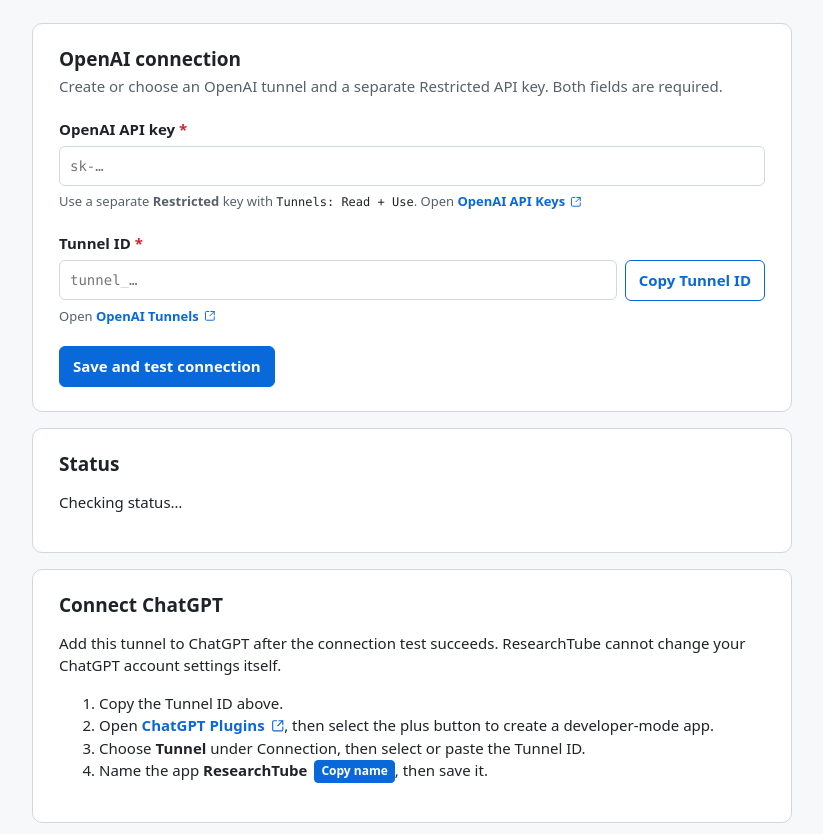
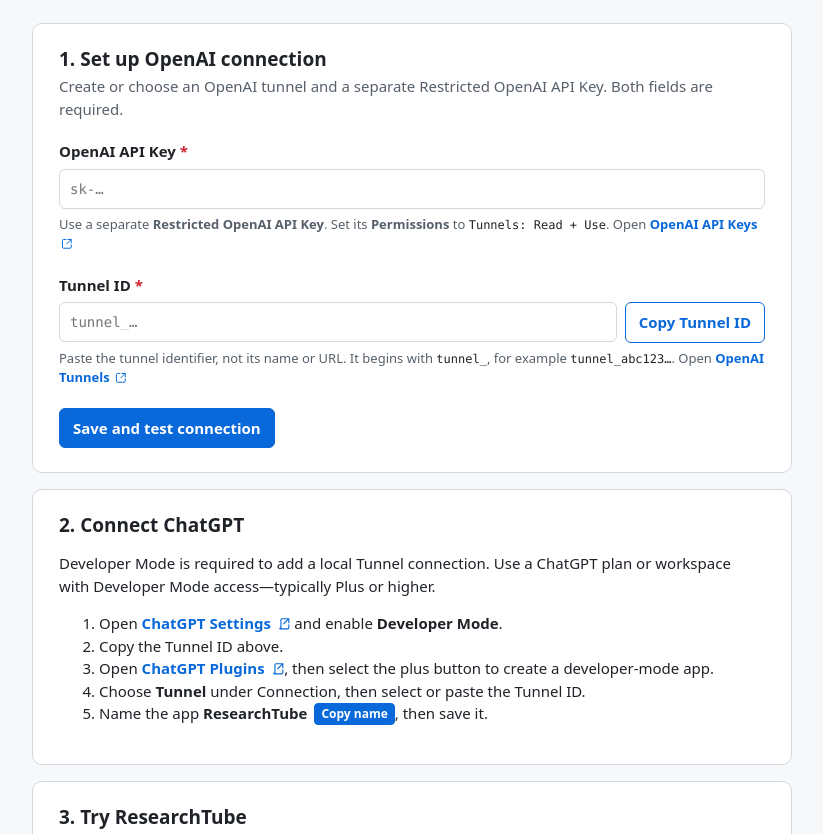
Before and after one commit to ilinic/ResearchTube, a browser extension: page onboarding.html in a window 1280 px wide. Shown: the part 105-939 px from the top of the page, without its empty margins (228-1051 px from the left). Drawn offline with Linux system fonts and the light colour scheme.

Commit message:
Settings page improvement

```diff
--- a/onboarding.html
+++ b/onboarding.html
@@ -14,19 +14,37 @@
     </header>
 
     <section>
-      <h2>OpenAI connection</h2>
-      <p class="intro">Create or choose an OpenAI tunnel and a separate Restricted API key. Both fields are required.</p>
+      <h2>1. Set up OpenAI connection</h2>
+      <p class="intro">Create or choose an OpenAI tunnel and a separate Restricted OpenAI API Key. Both fields are required.</p>
 
-      <label for="api-key">OpenAI API key <span class="required" aria-label="required">*</span></label>
+      <label for="api-key">OpenAI API Key <span class="required" aria-label="required">*</span></label>
       <input id="api-key" type="password" autocomplete="off" spellcheck="false" placeholder="sk-…" required>
-      <p class="field-help">Use a separate <strong>Restricted</strong> key with <code>Tunnels: Read + Use</code>. Open <a href="#" data-open="apiKeys">OpenAI API Keys <svg class="external-link-icon" viewBox="0 0 24 24" aria-hidden="true"><path d="M14 3h7v7M21 3l-9 9M21 14v5a2 2 0 0 1-2 2H5a2 2 0 0 1-2-2V5a2 2 0 0 1 2-2h5"/></svg></a></p>
+      <p class="field-help">Use a separate <strong>Restricted OpenAI API Key</strong>. Set its <strong>Permissions</strong> to <code>Tunnels: Read + Use</code>. Open <a href="#" data-open="apiKeys">OpenAI API Keys <svg class="external-link-icon" viewBox="0 0 24 24" aria-hidden="true"><path d="M14 3h7v7M21 3l-9 9M21 14v5a2 2 0 0 1-2 2H5a2 2 0 0 1-2-2V5a2 2 0 0 1 2-2h5"/></svg></a></p>
 
       <label for="tunnel-id">Tunnel ID <span class="required" aria-label="required">*</span></label>
       <div class="copy-row"><input id="tunnel-id" type="text" autocomplete="off" spellcheck="false" placeholder="tunnel_…" required><button id="copy-tunnel" class="secondary" type="button">Copy Tunnel ID</button></div>
-      <p class="field-help">Open <a href="#" data-open="tunnels">OpenAI Tunnels <svg class="external-link-icon" viewBox="0 0 24 24" aria-hidden="true"><path d="M14 3h7v7M21 3l-9 9M21 14v5a2 2 0 0 1-2 2H5a2 2 0 0 1-2-2V5a2 2 0 0 1 2-2h5"/></svg></a></p>
+      <p class="field-help">Paste the tunnel identifier, not its name or URL. It begins with <code>tunnel_</code>, for example <code>tunnel_abc123…</code>. Open <a href="#" data-open="tunnels">OpenAI Tunnels <svg class="external-link-icon" viewBox="0 0 24 24" aria-hidden="true"><path d="M14 3h7v7M21 3l-9 9M21 14v5a2 2 0 0 1-2 2H5a2 2 0 0 1-2-2V5a2 2 0 0 1 2-2h5"/></svg></a></p>
 
       <div class="actions"><button id="test-connection">Save and test connection</button></div>
       <div id="test-result" hidden role="status"></div>
+    </section>
+
+    <section>
+      <h2>2. Connect ChatGPT</h2>
+      <p>Developer Mode is required to add a local Tunnel connection. Use a ChatGPT plan or workspace with Developer Mode access—typically Plus or higher.</p>
+      <ol>
+        <li>Open <a href="#" data-open="chatgptSettings">ChatGPT Settings <svg class="external-link-icon" viewBox="0 0 24 24" aria-hidden="true"><path d="M14 3h7v7M21 3l-9 9M21 14v5a2 2 0 0 1-2 2H5a2 2 0 0 1 2-2V5a2 2 0 0 1 2-2h5"/></svg></a> and enable <strong>Developer Mode</strong>.</li>
+        <li>Copy the Tunnel ID above.</li>
+        <li>Open <a href="#" data-open="chatgpt">ChatGPT Plugins <svg class="external-link-icon" viewBox="0 0 24 24" aria-hidden="true"><path d="M14 3h7v7M21 3l-9 9M21 14v5a2 2 0 0 1-2 2H5a2 2 0 0 1 2-2V5a2 2 0 0 1 2-2h5"/></svg></a>, then select the plus button to create a developer-mode app.</li>
+        <li>Choose <strong>Tunnel</strong> under Connection, then select or paste the Tunnel ID.</li>
+        <li>Name the app <strong>ResearchTube</strong><button id="copy-app-name" class="copy-inline" type="button">Copy name</button>, then save it.</li>
+      </ol>
+    </section>
+
+    <section>
+      <h2>3. Try ResearchTube</h2>
+      <div class="example-row"><blockquote id="example-prompt">@ResearchTube Search YouTube for recent videos about quantum computing. Read the relevant transcripts and summarize the main ideas.</blockquote><button id="copy-prompt" class="secondary" type="button">Copy example prompt</button></div>
+      <p class="field-help">Open a new <a href="#" data-open="chatgptNewChat">ChatGPT chat <svg class="external-link-icon" viewBox="0 0 24 24" aria-hidden="true"><path d="M14 3h7v7M21 3l-9 9M21 14v5a2 2 0 0 1-2 2H5a2 2 0 0 1-2-2V5a2 2 0 0 1 2-2h5"/></svg></a> and paste the example prompt.</p>
     </section>
 
     <section>
@@ -34,24 +52,6 @@
       <p id="status">Checking status…</p>
     </section>
 
-    <section>
-      <h2>Connect ChatGPT</h2>
-      <p>Add this tunnel to ChatGPT after the connection test succeeds. ResearchTube cannot change your ChatGPT account settings itself.</p>
-      <ol>
-        <li>Copy the Tunnel ID above.</li>
-        <li>Open <a href="#" data-open="chatgpt">ChatGPT Plugins <svg class="external-link-icon" viewBox="0 0 24 24" aria-hidden="true"><path d="M14 3h7v7M21 3l-9 9M21 14v5a2 2 0 0 1-2 2H5a2 2 0 0 1-2-2V5a2 2 0 0 1 2-2h5"/></svg></a>, then select the plus button to create a developer-mode app.</li>
-        <li>Choose <strong>Tunnel</strong> under Connection, then select or paste the Tunnel ID.</li>
-        <li>Name the app <strong>ResearchTube</strong><button id="copy-app-name" class="copy-inline" type="button">Copy name</button>, then save it.</li>
-      </ol>
-    </section>
-
-    <section>
-      <h2>Try ResearchTube</h2>
-      <div class="example-row"><blockquote id="example-prompt">@ResearchTube Search YouTube for recent videos about quantum computing. Read the relevant transcripts and summarize the main ideas.</blockquote><button id="copy-prompt" class="secondary" type="button">Copy example prompt</button></div>
-      <p class="field-help">Open a new <a href="#" data-open="chatgptNewChat">ChatGPT chat <svg class="external-link-icon" viewBox="0 0 24 24" aria-hidden="true"><path d="M14 3h7v7M21 3l-9 9M21 14v5a2 2 0 0 1-2 2H5a2 2 0 0 1-2-2V5a2 2 0 0 1 2-2h5"/></svg></a> and paste the example prompt.</p>
-    </section>
-
-    <footer><span>Required fields are marked <span class="required">*</span>.</span></footer>
   </main>
   <script src="onboarding.js"></script>
 </body>
--- a/youtube-content.js
+++ b/youtube-content.js
@@ -47,7 +47,7 @@ chrome.runtime.onMessage.addListener((message, _sender, sendResponse) => {
 });
 
 async function runUiTool({ action, videoId, args }) {
-  if (action === "bridge-version") return { version: "1.2.3" };
+  if (action === "bridge-version") return { version: "1.2.6" };
   if (action === "page-state") return waitForPageData();
   if (action === "transcript") return callMainWorld("transcript-player", { videoId, ...args }, 45_000);
   if (action === "comments") return callMainWorld("comments-ytjs", { videoId, ...args }, 60_000);
```
Also changed, not shown: background.js (+5 -4 lines), README.md, dist/background.js, manifest.json.
